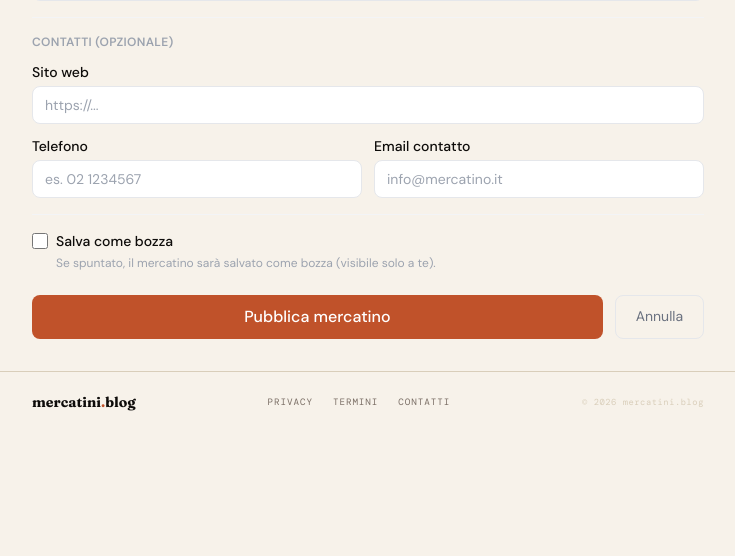
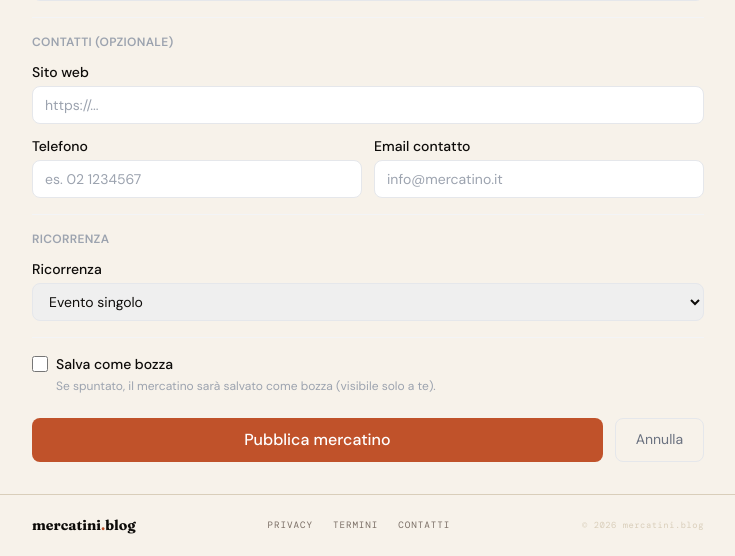
Before and after one commit to serretton-star/mercatini-app, a Flask app: page /mercatini/nuovo in a window 1280 px wide. Shown: the part 865-1421 px from the top of the page, without its empty margins (272-1007 px from the left). Before the commit the page ends 1276 px from the top, so only its background shows below. Run offline with Flask 3, Linux system fonts and the light colour scheme; the visitor is signed in with stand-in values (Sample User, id 1); data that the repository does not hold is empty; some libraries are stand-ins or nearby versions.

Commit message:
mercatini: aggiungi campo ricorrenza e deduplicazione listing
- Nuovo campo `ricorrenza` (nessuna/settimanale/bisettimanale/mensile)
  e `data_fine_ricorrenza` sul modello Mercatino
- Migrazione Alembic: a2f8c1d3e9b5
- Listing (/mercatini/): deduplicazione automatica per titolo+città+organizzatore
  → mercatini settimanali appaiono una sola volta (prossima occorrenza)
- Card: pill "🔁 Ogni settimana · fino al dd/mm/YYYY" per eventi ricorrenti
- Form creazione/modifica: dropdown ricorrenza + datepicker fine serie
  con show/hide JS dinamico

Co-Authored-By: Claude Sonnet 4.6 <noreply@anthropic.com>
Claude-Session: https://claude.ai/code/session_01AMBFe5LQSNdpGaSL7ouLFW

```diff
--- a/app/mercatini/forms.py
+++ b/app/mercatini/forms.py
@@ -2,12 +2,13 @@ from datetime import date
 from flask_wtf import FlaskForm
 from wtforms import (
     StringField, TextAreaField, DateField, BooleanField,
-    DecimalField, IntegerField, SelectMultipleField, widgets
+    DecimalField, IntegerField, SelectMultipleField, SelectField, widgets
 )
 from wtforms.validators import (
     DataRequired, Length, Optional, URL, NumberRange,
     ValidationError, Email
 )
+from app.models.mercatino import RICORRENZA_SCELTE
 
 
 class MultiCheckboxField(SelectMultipleField):
@@ -75,6 +76,17 @@ class MercatinoForm(FlaskForm):
         coerce=int,
         validators=[Optional()]
     )
+    ricorrenza = SelectField(
+        'Ricorrenza',
+        choices=RICORRENZA_SCELTE,
+        default='nessuna',
+        validators=[Optional()]
+    )
+    data_fine_ricorrenza = DateField(
+        'Fine serie (ultima data)',
+        validators=[Optional()],
+        render_kw={'placeholder': 'gg/mm/aaaa'}
+    )
     pubblicato = BooleanField('Salva come bozza')
 
     def validate_data_fine(self, field):
--- a/app/mercatini/routes.py
+++ b/app/mercatini/routes.py
@@ -1,12 +1,13 @@
 from datetime import date
 from flask import render_template, redirect, url_for, flash, request, abort, jsonify
 from flask_login import login_required, current_user
-from sqlalchemy import or_
+from sqlalchemy import or_, func as _sqlfunc
 from app import db, csrf
 from app.auth.routes import notifica_nuovi_eventi
 from app.models import Mercatino, Categoria
 from app.mercatini import mercatini
 from app.mercatini.forms import MercatinoForm
+from app.models.mercatino import RICORRENZA_SCELTE
 
 
 # ------------------------------------------------------------------
@@ -133,6 +134,26 @@ def index():
     if cat_id:
         query = query.join(Mercatino.categorie).filter(Categoria.id == cat_id)
 
+    # ----------------------------------------------------------------
+    # Deduplicazione eventi ricorrenti: per ogni (titolo, città, organizzatore)
+    # mostra solo la prima occorrenza attiva/futura (MIN id).
+    # Risolve il problema dei mercatini settimanali inseriti come righe separate.
+    # ----------------------------------------------------------------
+    dedup_sq = (
+        db.session.query(_sqlfunc.min(Mercatino.id).label('repr_id'))
+        .filter(
+            Mercatino.pubblicato == True,
+            Mercatino.data_fine >= oggi,
+        )
+        .group_by(
+            _sqlfunc.lower(Mercatino.titolo),
+            _sqlfunc.lower(db.func.coalesce(Mercatino.citta, '')),
+            Mercatino.organizzatore_id,
+        )
+        .subquery('dedup_sq')
+    )
+    query = query.join(dedup_sq, Mercatino.id == dedup_sq.c.repr_id)
+
     distanze = {}
     if user_lat and user_lon:
         # Filtra e ordina per distanza (fetch all, poi pagina in Python)
@@ -238,6 +259,8 @@ def nuovo():
             email_contatto=form.email_contatto.data or None,
             ingresso_gratuito=True,
             numero_espositori=form.numero_espositori.data or None,
+            ricorrenza=form.ricorrenza.data or 'nessuna',
+            data_fine_ricorrenza=form.data_fine_ricorrenza.data or None,
             pubblicato=not form.pubblicato.data,
             organizzatore_id=current_user.id,
         )
@@ -288,6 +311,8 @@ def modifica(id):
         m.email_contatto = form.email_contatto.data or None
         m.ingresso_gratuito = True
         m.numero_espositori = form.numero_espositori.data or None
+        m.ricorrenza = form.ricorrenza.data or 'nessuna'
+        m.data_fine_ricorrenza = form.data_fine_ricorrenza.data or None
         m.pubblicato = not form.pubblicato.data
         if form.categorie.data:
             cats = Categoria.query.filter(Categoria.id.in_(form.categorie.data)).all()
--- a/app/models/mercatino.py
+++ b/app/models/mercatino.py
@@ -1,6 +1,15 @@
 from datetime import datetime, timezone
 from slugify import slugify
 from app import db
+
+# Valori validi per il campo ricorrenza
+RICORRENZA_SCELTE = [
+    ('nessuna',      'Evento singolo'),
+    ('settimanale',  'Ogni settimana'),
+    ('bisettimanale','Ogni due settimane'),
+    ('mensile',      'Ogni mese'),
+]
+RICORRENZA_LABEL = dict(RICORRENZA_SCELTE)
 
 
 mercatino_categorie = db.Table(
@@ -44,6 +53,9 @@ class Mercatino(db.Model):
     ingresso_gratuito = db.Column(db.Boolean, nullable=False, default=True)
     prezzo_ingresso   = db.Column(db.Numeric(6, 2), nullable=True)
     numero_espositori = db.Column(db.Integer, nullable=True)
+    ricorrenza           = db.Column(db.String(20), nullable=False,
+                                      default='nessuna', server_default='nessuna')
+    data_fine_ricorrenza = db.Column(db.Date, nullable=True)
     pubblicato   = db.Column(db.Boolean, nullable=False, default=False, index=True)
     fonte_crawler = db.Column(db.String(500), nullable=True)
     created_at   = db.Column(db.DateTime(timezone=True), nullable=False,
@@ -55,6 +67,14 @@ class Mercatino(db.Model):
     organizzatore = db.relationship('User', backref=db.backref('mercatini', lazy='dynamic'))
     categorie = db.relationship('Categoria', secondary=mercatino_categorie,
                                 backref=db.backref('mercatini', lazy='dynamic'), lazy='subquery')
+
+    @property
+    def is_ricorrente(self):
+        return (self.ricorrenza or 'nessuna') != 'nessuna'
+
+    @property
+    def ricorrenza_label(self):
+        return RICORRENZA_LABEL.get(self.ricorrenza or 'nessuna', 'Evento singolo')
 
     @property
     def is_futuro(self):
--- a/app/templates/mercatini/form.html
+++ b/app/templates/mercatini/form.html
@@ -132,6 +132,20 @@
       <div class="grid grid-cols-2 gap-3">
         {{ campo(form.telefono, tipo='tel', placeholder='es. 02 1234567') }}
         {{ campo(form.email_contatto, tipo='email', placeholder='info@mercatino.it') }}
+      </div>
+    </div>
+
+    <!-- Ricorrenza -->
+    <div class="border-t border-gray-100 pt-4 space-y-3">
+      <p class="text-xs font-semibold text-gray-400 uppercase tracking-wide">Ricorrenza</p>
+      <div>
+        <label class="block text-sm font-medium text-secondary mb-1">{{ form.ricorrenza.label.text }}</label>
+        {{ form.ricorrenza(class='w-full border border-gray-200 rounded-lg px-3 py-2 text-sm focus:outline-none focus:ring-2 focus:ring-primary/30', id='sel-ricorrenza', onchange='toggleRicorrenza()') }}
+      </div>
+      <div id="campo-fine-ricorrenza" class="{% if not (mercatino is defined and mercatino.is_ricorrente) %}hidden{% endif %}">
+        <label class="block text-sm font-medium text-secondary mb-1">{{ form.data_fine_ricorrenza.label.text }}</label>
+        {{ form.data_fine_ricorrenza(class='w-full border border-gray-200 rounded-lg px-3 py-2 text-sm focus:outline-none focus:ring-2 focus:ring-primary/30', type='date') }}
+        <p class="text-xs text-gray-400 mt-1">L'ultima data in cui questo mercatino si tiene (es. 31/12/2026).</p>
       </div>
     </div>
 
@@ -528,5 +542,15 @@ function submitAnyway(){
   _forceSubmit = true;
   document.querySelector('form').submit();
 }
+
+function toggleRicorrenza(){
+  const sel = document.getElementById('sel-ricorrenza');
+  const campo = document.getElementById('campo-fine-ricorrenza');
+  if(sel && campo){
+    campo.classList.toggle('hidden', sel.value === 'nessuna');
+  }
+}
+// Esegui all'avvio per eventuali form di modifica già pre-popolati
+document.addEventListener('DOMContentLoaded', toggleRicorrenza);
 </script>
 {% endblock %}
```
Also changed, not shown: app/templates/mercatini/index.html (+6 -1 lines), migrations/versions/a2f8c1d3e9b5_add_ricorrenza_to_mercatino.py (added, +32 -0 lines).
